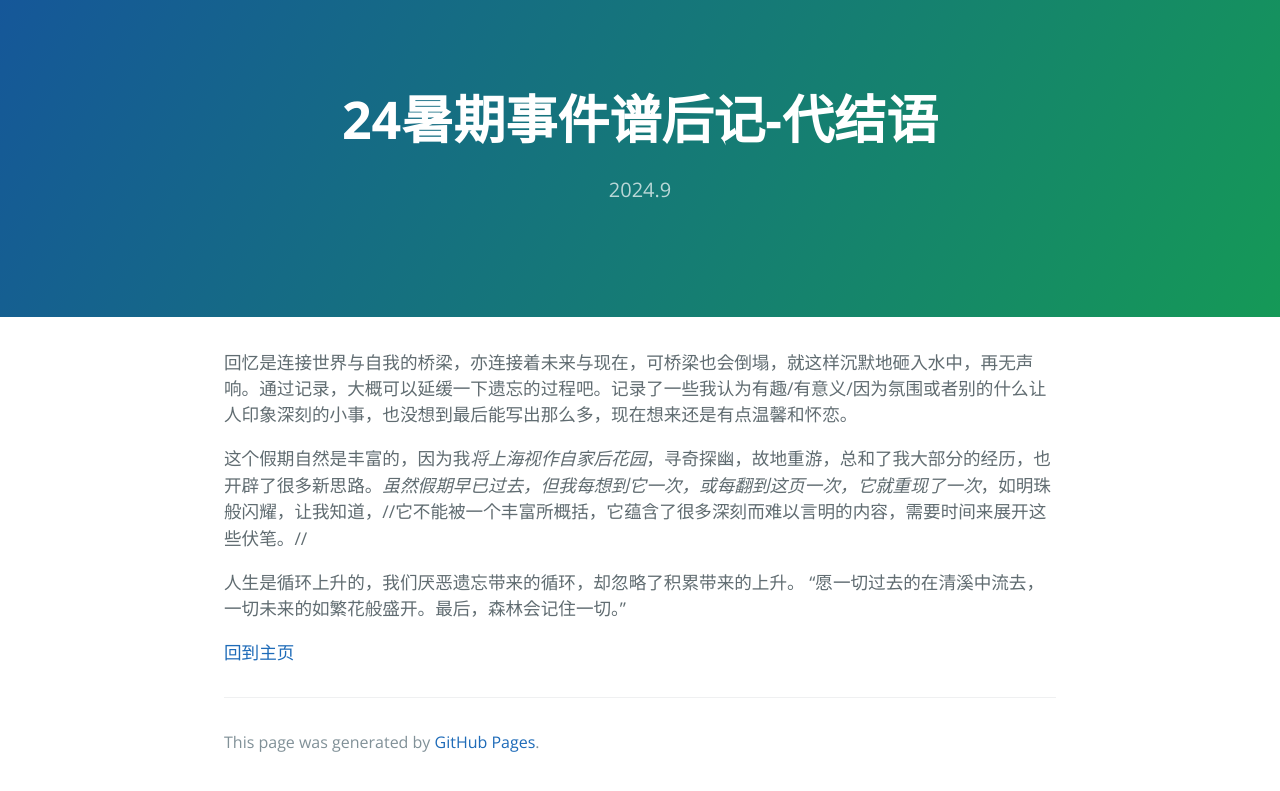
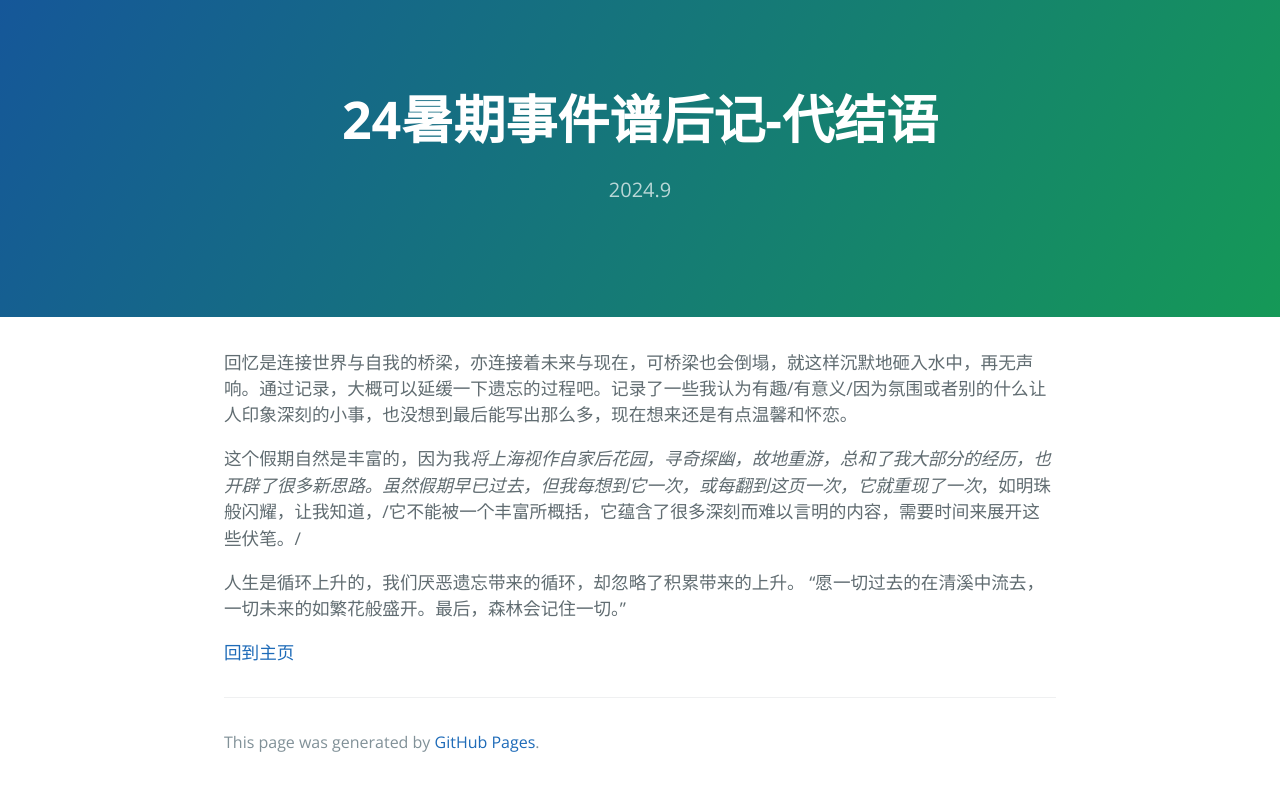
Before and after one commit to Seroliya/Seroliya.github.io, a Jekyll site: the page built from docs/24暑期事件谱后记-代结语.md, in a window 1280 px wide. Shown: the top 791 px of the page. Built offline with Jekyll 4.4.1, drawn with Linux system fonts in a browser that asks for light colours.

```diff
--- a/docs/24暑期事件谱后记-代结语.md
+++ b/docs/24暑期事件谱后记-代结语.md
@@ -6,7 +6,7 @@ description: 2024.9
 
 回忆是连接世界与自我的桥梁，亦连接着未来与现在，可桥梁也会倒塌，就这样沉默地砸入水中，再无声响。通过记录，大概可以延缓一下遗忘的过程吧。记录了一些我认为有趣/有意义/因为氛围或者别的什么让人印象深刻的小事，也没想到最后能写出那么多，现在想来还是有点温馨和怀恋。
 
-这个假期自然是丰富的，因为我*将上海视作自家后花园*，寻奇探幽，故地重游，总和了我大部分的经历，也开辟了很多新思路。*虽然假期早已过去，但我每想到它一次，或每翻到这页一次，它就重现了一次*，如明珠般闪耀，让我知道，//它不能被一个丰富所概括，它蕴含了很多深刻而难以言明的内容，需要时间来展开这些伏笔。//
+这个假期自然是丰富的，因为我*将上海视作自家后花园，寻奇探幽，故地重游，总和了我大部分的经历，也开辟了很多新思路。虽然假期早已过去，但我每想到它一次，或每翻到这页一次，它就重现了一次*，如明珠般闪耀，让我知道，/它不能被一个丰富所概括，它蕴含了很多深刻而难以言明的内容，需要时间来展开这些伏笔。/
 
 人生是循环上升的，我们厌恶遗忘带来的循环，却忽略了积累带来的上升。
 “愿一切过去的在清溪中流去，一切未来的如繁花般盛开。最后，森林会记住一切。”
```
